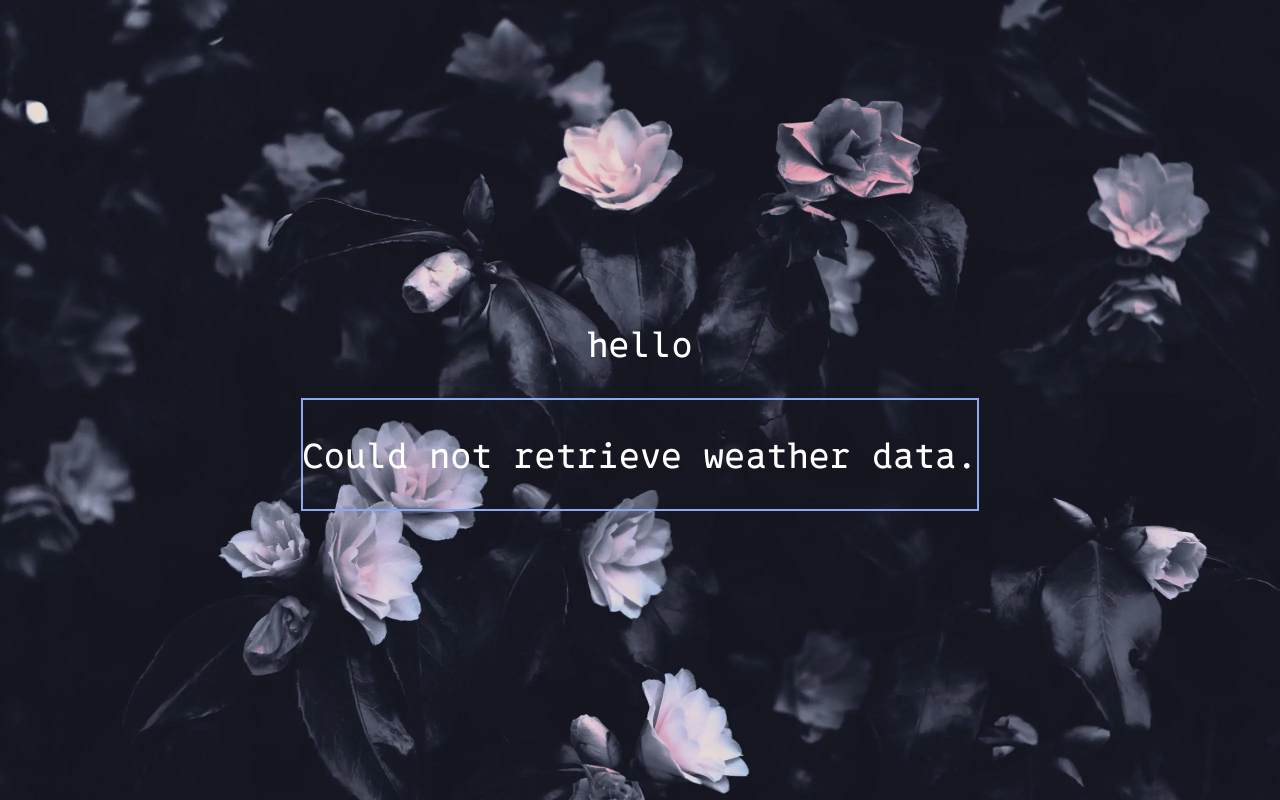
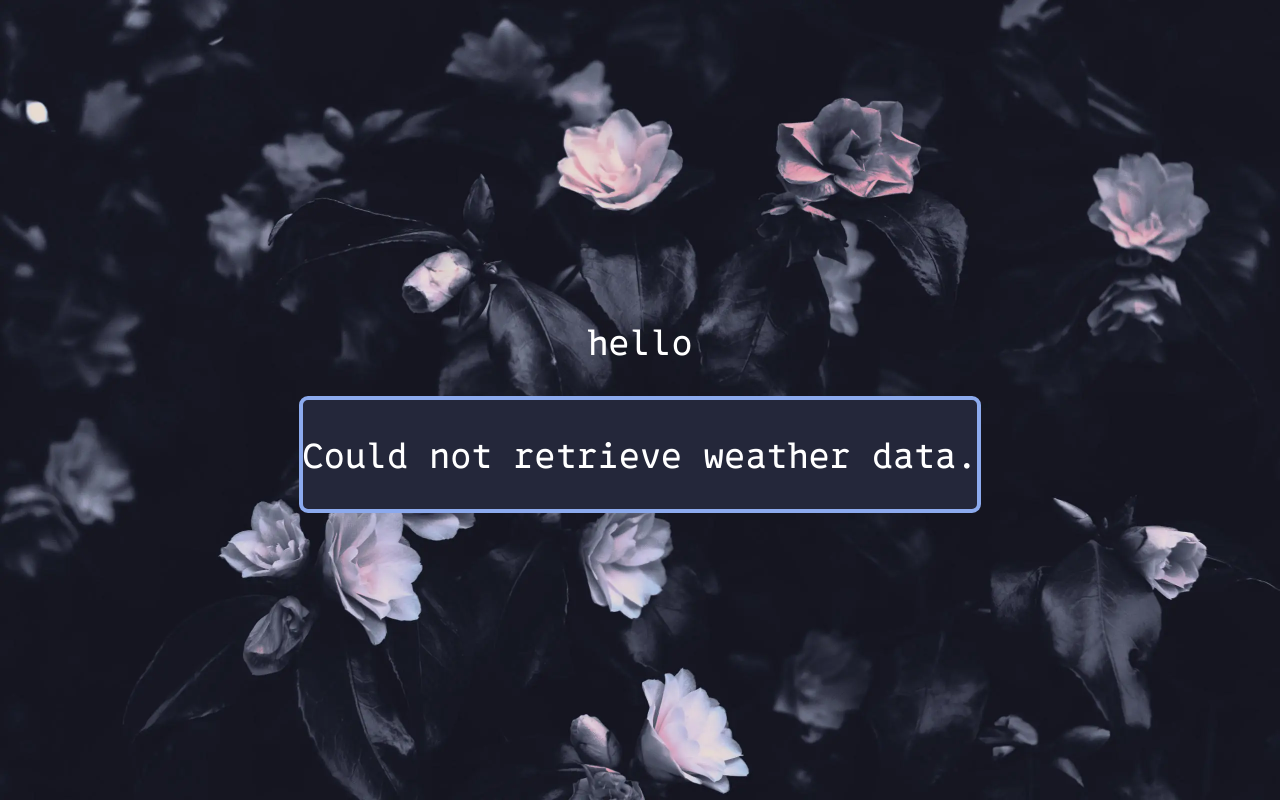
Before and after one commit to Rifqi2007c/startpages-mobile, a plain HTML site: page index.html in a window 1280 px wide. Drawn offline with Linux system fonts and the light colour scheme; no server answers.

Commit message:
Update style.css

```diff
--- a/style.css
+++ b/style.css
@@ -32,5 +32,7 @@ body {
 }
 
 .weather-container {
-  border: 2px solid #8CAAEE;
+  background-color: #24273a;
+  border: 4px solid #8CAAEE;
+  border-radius: 9px;
 }
```
